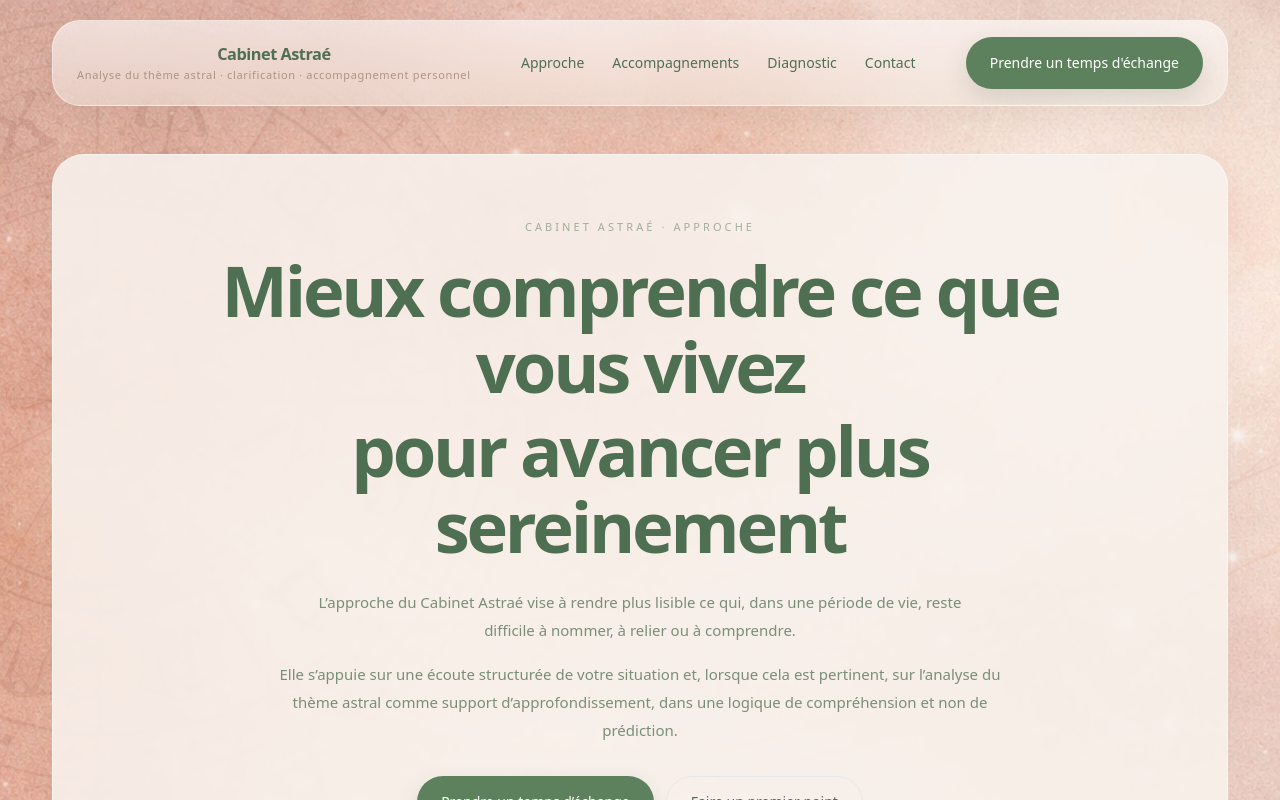
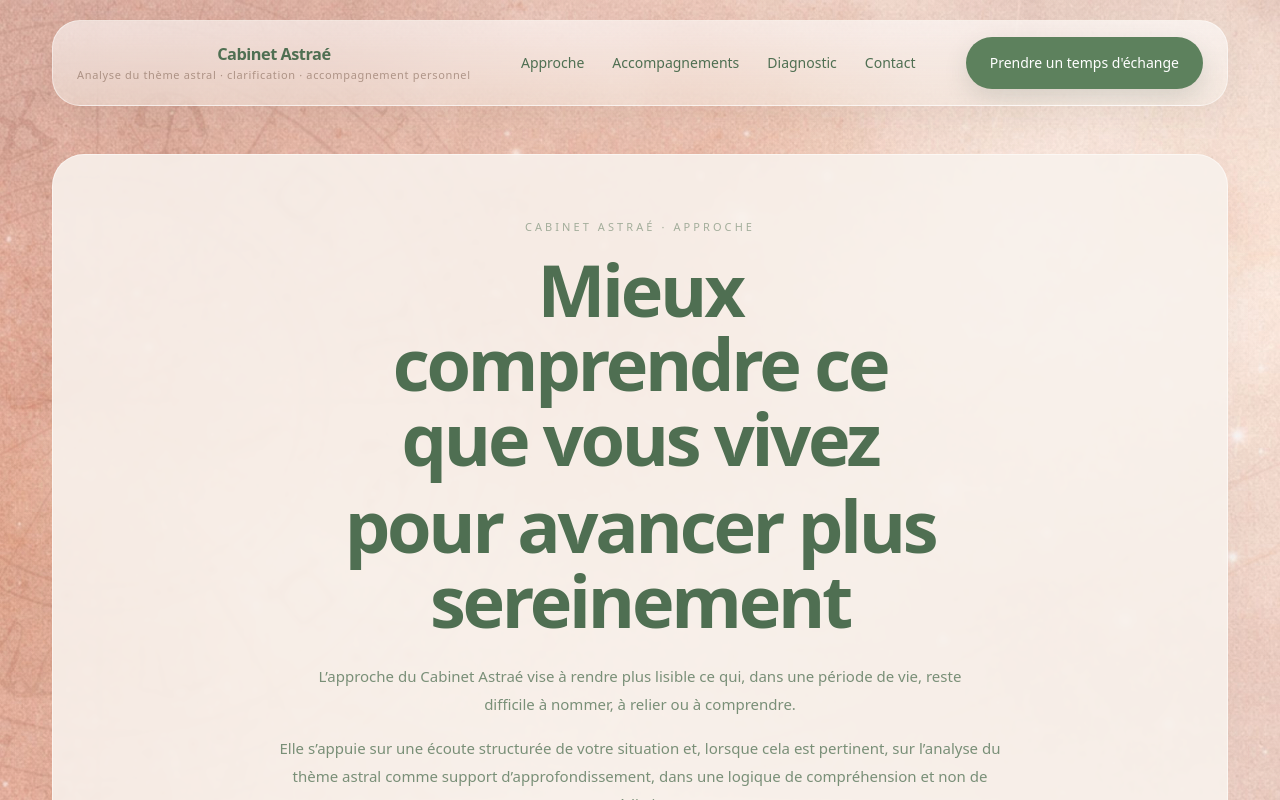
Before and after one commit to arnaudcrestey/cabinet-astrae, a Next.js app: page /approche in a window 1280 px wide. Shown: the top 800 px of the page. Built offline with nearby package versions, Linux system fonts and the light colour scheme.

Commit message:
Update page.tsx

```diff
--- a/app/approche/page.tsx
+++ b/app/approche/page.tsx
@@ -28,9 +28,9 @@ export default function ApprochePage() {
           <p className="text-[11px] uppercase tracking-[0.28em] text-pine/50">
             CABINET ASTRAÉ · APPROCHE
           </p>
-<h1 className="mx-auto mt-4 max-w-4xl text-center text-[3.2rem] font-semibold leading-[1.08] tracking-[-0.045em] text-pine md:text-[4.4rem]">
+<h1 className="mx-auto mt-4 max-w-[18ch] text-center text-[2.35rem] font-semibold leading-[1.06] tracking-[-0.045em] text-pine sm:max-w-[16ch] sm:text-[3rem] md:max-w-[15ch] md:text-[4rem] md:leading-[1.04] lg:text-[4.5rem]">
   Mieux comprendre ce que vous vivez
-  <span className="block mt-2">pour avancer plus sereinement</span>
+  <span className="mt-2 block md:mt-3">pour avancer plus sereinement</span>
 </h1>
 
           <p className="mx-auto mt-6 max-w-2xl text-[15px] leading-7 text-pine/75">
```
